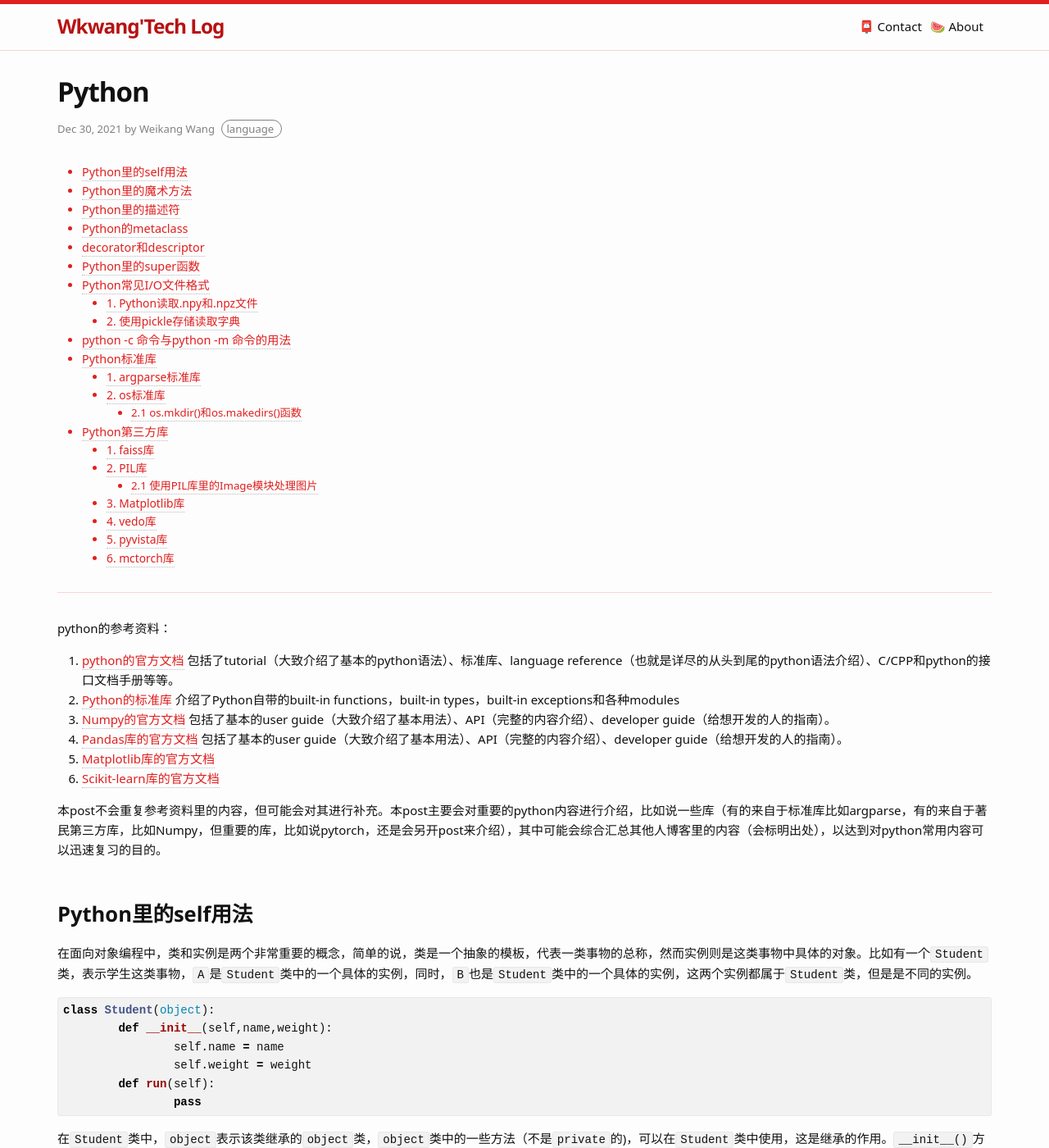
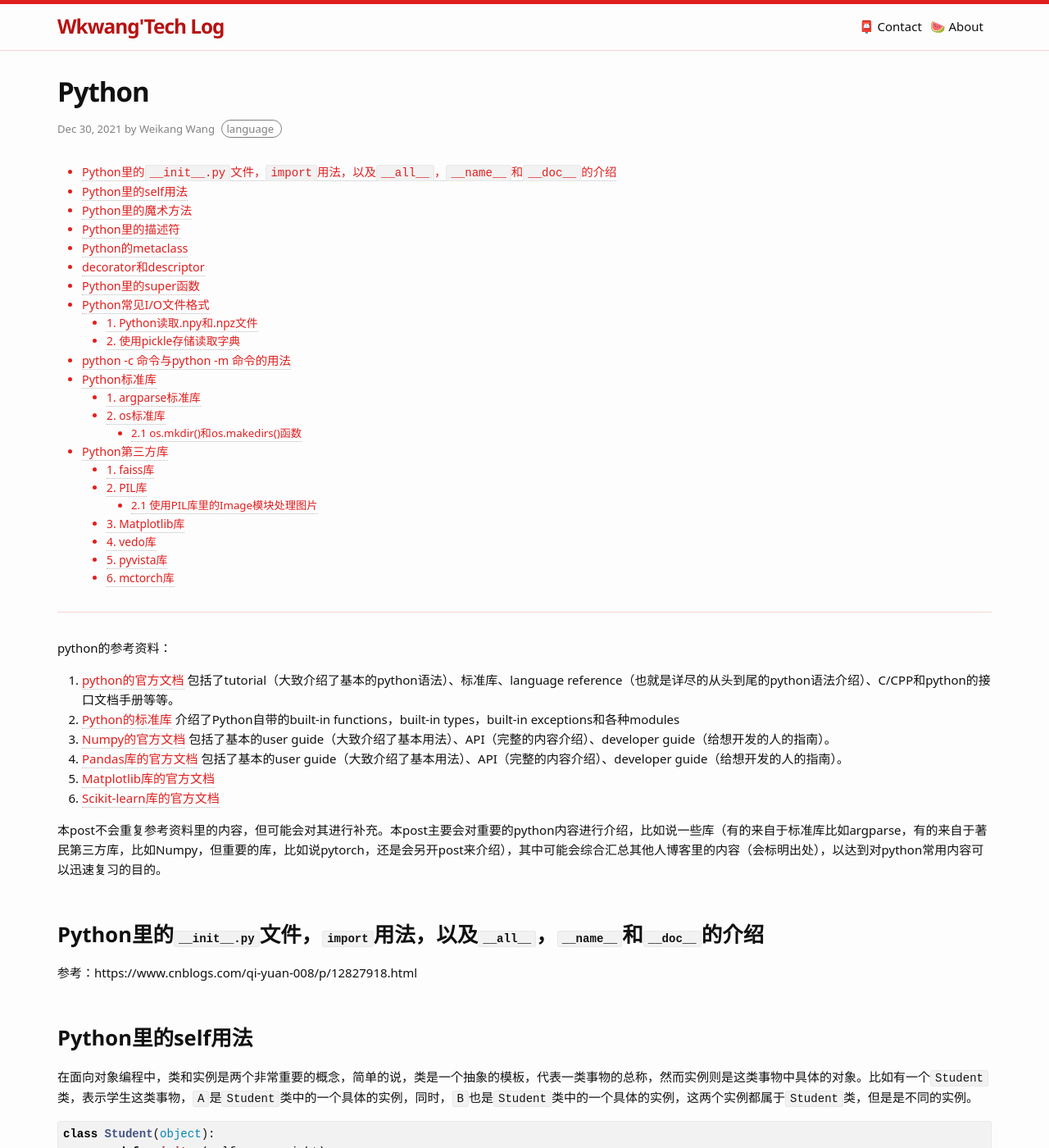
Before and after one commit to Wei-kang-Wang/tech-log, a Jekyll site: the page built from _posts/2022-01-01-Python.md, in a window 1280 px wide and 1400 px high. Shown: the whole window at 82% size. Built offline with Jekyll 4.4.1, drawn with Linux system fonts in a browser that asks for light colours; some web fonts are replaced; formulas are drawn with MathJax 3.

Commit message:
Update 2022-01-01-Python.md

```diff
--- a/_posts/2022-01-01-Python.md
+++ b/_posts/2022-01-01-Python.md
@@ -30,6 +30,10 @@ python的参考资料：
 
 本post不会重复参考资料里的内容，但可能会对其进行补充。本post主要会对重要的python内容进行介绍，比如说一些库（有的来自于标准库比如argparse，有的来自于著民第三方库，比如Numpy，但重要的库，比如说pytorch，还是会另开post来介绍），其中可能会综合汇总其他人博客里的内容（会标明出处），以达到对python常用内容可以迅速复习的目的。
 
+
+## Python里的`__init__.py`文件，`import`用法，以及`__all__`，`__name__`和`__doc__`的介绍
+
+参考：https://www.cnblogs.com/qi-yuan-008/p/12827918.html
 
 ## Python里的self用法
 
```
